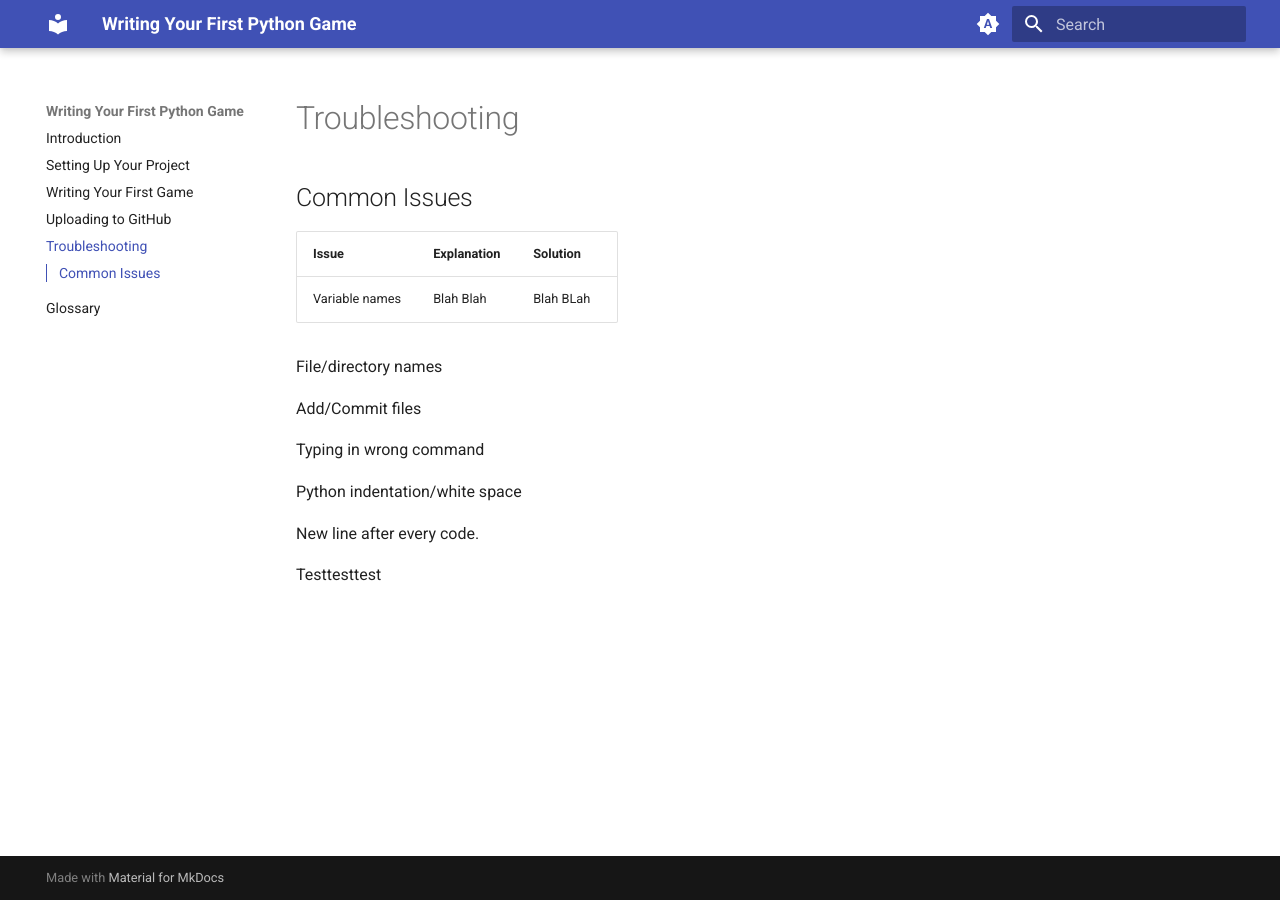
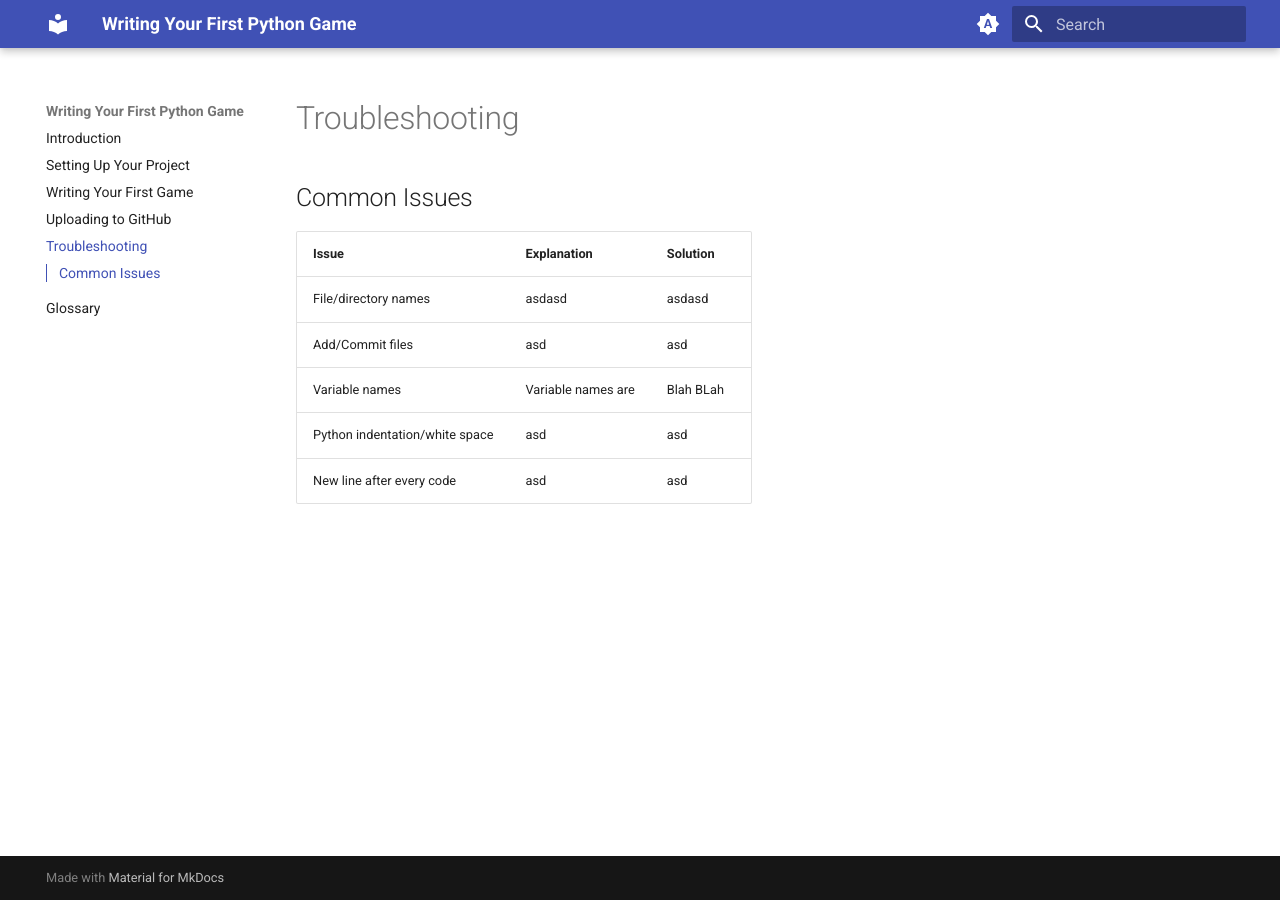
Before and after one commit to Beijzum/beijzum.github.io, an MkDocs documentation site: the page built from docs/Troubleshooting.md, in a window 1280 px wide. Built offline with MkDocs 1.6.1 and Material for MkDocs 9.7.7, drawn with Linux system fonts in a browser that asks for light colours; comment, search, counter and statistics services are not loaded.

Commit message:
ADD troubleshooting WIP

```diff
--- a/docs/Troubleshooting.md
+++ b/docs/Troubleshooting.md
@@ -1,17 +1,9 @@
 ## Common Issues
 
-| Issue          | Explanation | Solution  |
-| -------------- | ----------- | --------- |
-| Variable names | Blah Blah   | Blah BLah |
-
-File/directory names
-
-Add/Commit files
-
-Typing in wrong command
-
-Python indentation/white space
-
-New line after every code.
-
-Testtesttest
+| Issue                          | Explanation | Solution  |
+| ------------------------------ | ----------- | --------- |
+| File/directory names           | asdasd      | asdasd    |
+| Add/Commit files               | asd         | asd       |
+| Variable names                 | Variable names are    | Blah BLah |
+| Python indentation/white space | asd         | asd       |
+| New line after every code      | asd         | asd       |
```
